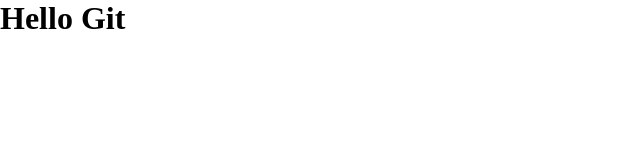
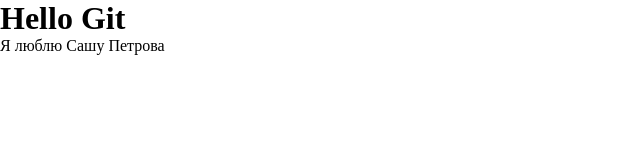
Before and after one commit to veronikavkar/git-course, a plain HTML site: page index.html in a window 1280 px wide. Shown: the whole page, without its empty margins (0-640 px from the left). Drawn offline with Linux system fonts and the light colour scheme.

Commit message:
added love massege to Sasha in index.html

```diff
--- a/index.html
+++ b/index.html
@@ -10,6 +10,7 @@
 		* {
 			margin: 0;
 			padding: 0;
+
 		}
 	</style>
 
@@ -17,6 +18,9 @@
 
 <body>
 	<h1>Hello Git</h1>
+	<p>
+		Я люблю Сашу Петрова
+	</p>
 </body>
 <script>"script.js"</script>
 
```
